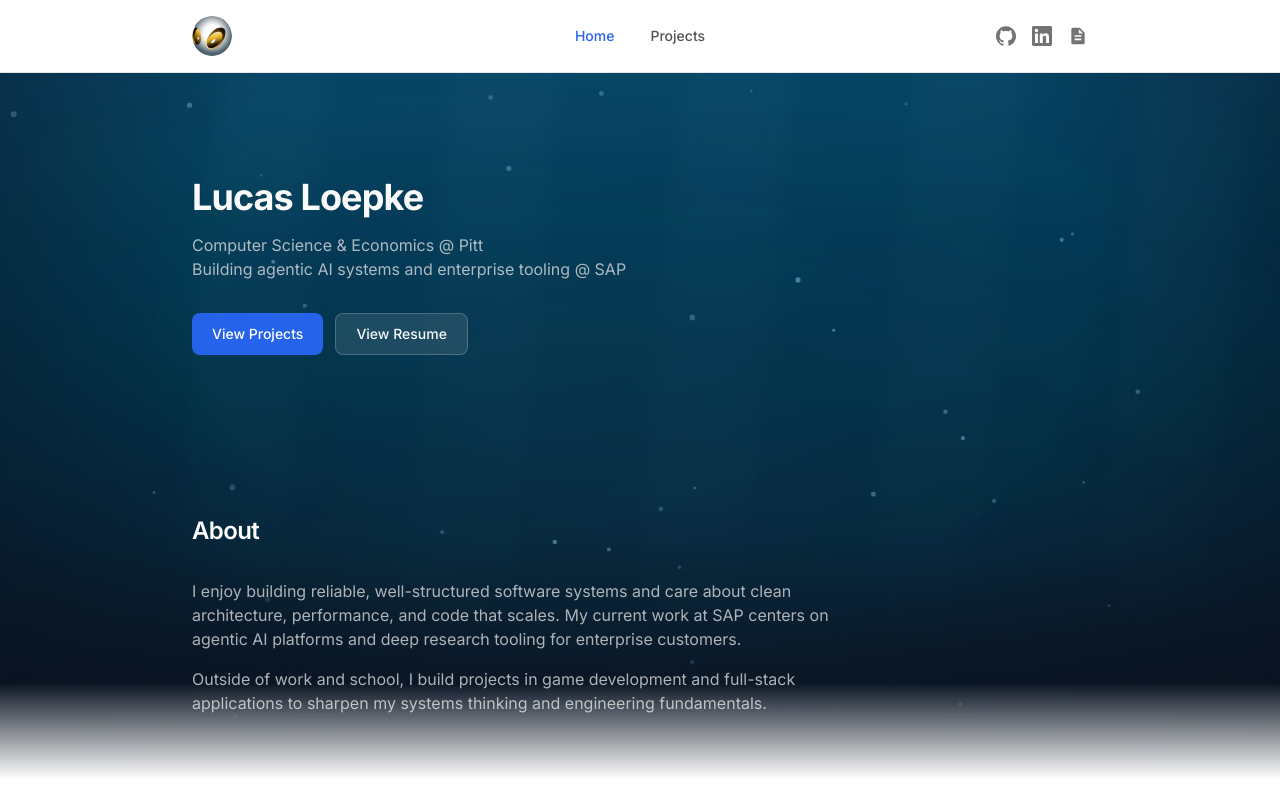
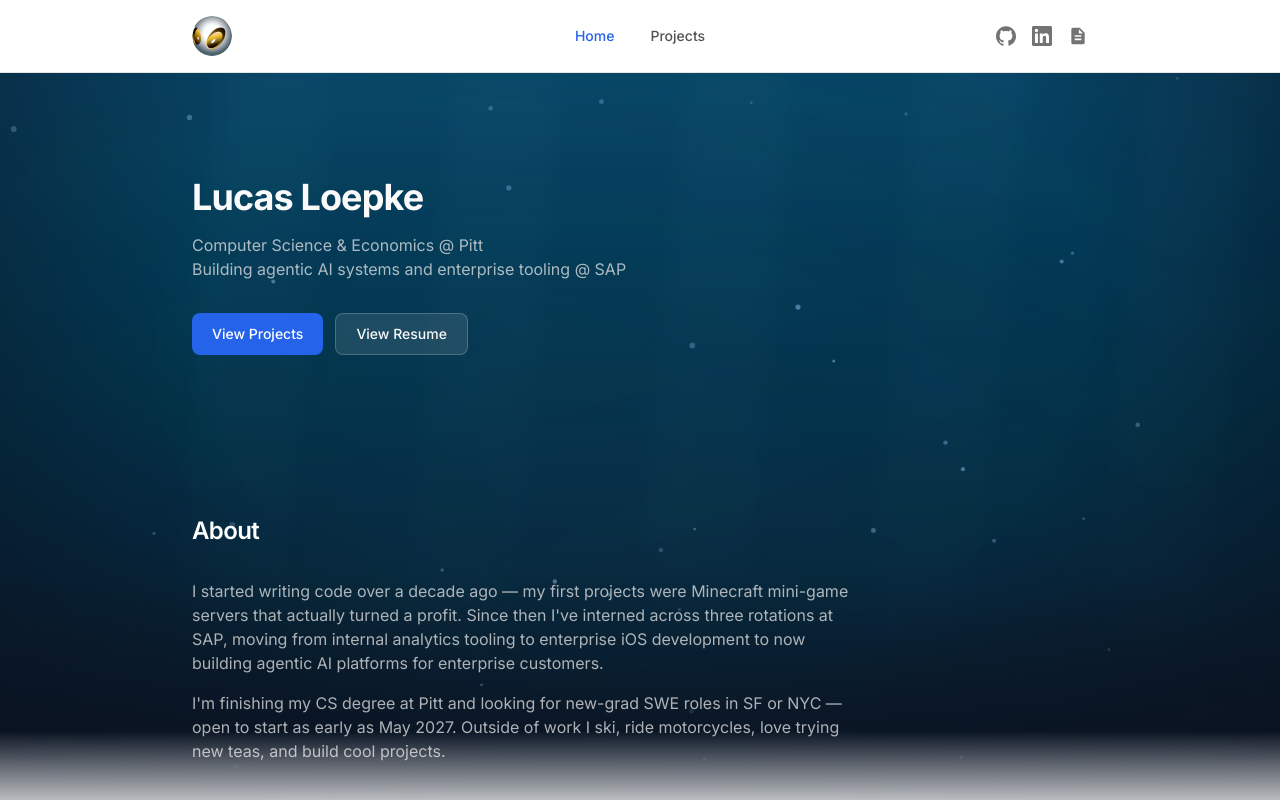
Before and after one commit to lucasloepke/lucasloepke.github.io, a React (Vite) app: page / in a window 1280 px wide. Shown: the top 800 px of the page. Built offline with nearby package versions, Linux system fonts and the light colour scheme.

Commit message:
Update personal description in Home.tsx

```diff
--- a/src/pages/Home.tsx
+++ b/src/pages/Home.tsx
@@ -81,13 +81,10 @@ export function Home() {
               <SectionHeading className="mb-8 text-white">About</SectionHeading>
               <div className="max-w-2xl space-y-4 text-neutral-200/75">
                 <p>
-                  I enjoy building reliable, well-structured software systems and care about clean architecture,
-                  performance, and code that scales. My current work at SAP centers on agentic AI platforms and
-                  deep research tooling for enterprise customers.
+                  I started writing code over a decade ago — my first projects were Minecraft mini-game servers that actually turned a profit. Since then I've interned across three rotations at SAP, moving from internal analytics tooling to enterprise iOS development to now building agentic AI platforms for enterprise customers.
                 </p>
                 <p>
-                  Outside of work and school, I build projects in game development and full-stack applications
-                  to sharpen my systems thinking and engineering fundamentals.
+                  I'm finishing my CS degree at Pitt and looking for new-grad SWE roles in SF or NYC — open to start as early as May 2027. Outside of work I ski, ride motorcycles, love trying new teas, and build cool projects.
                 </p>
               </div>
             </Container>
```
